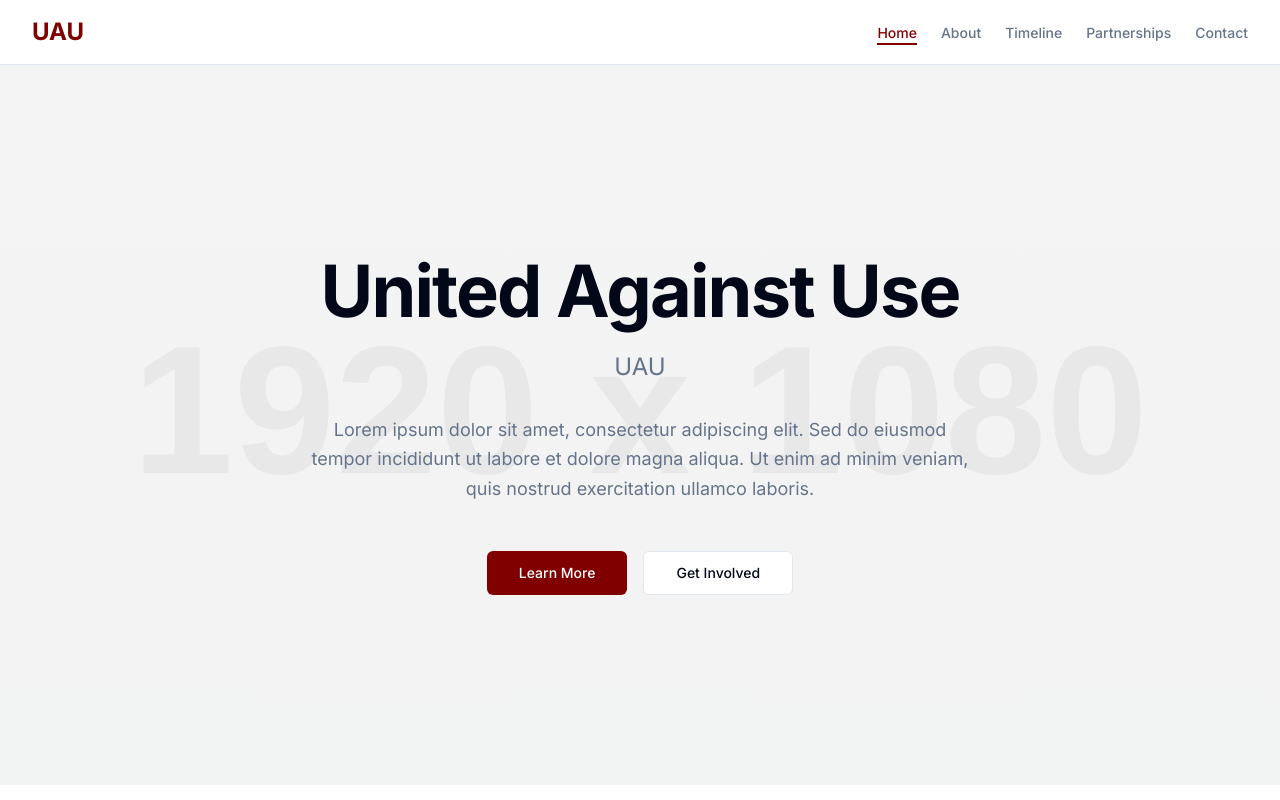
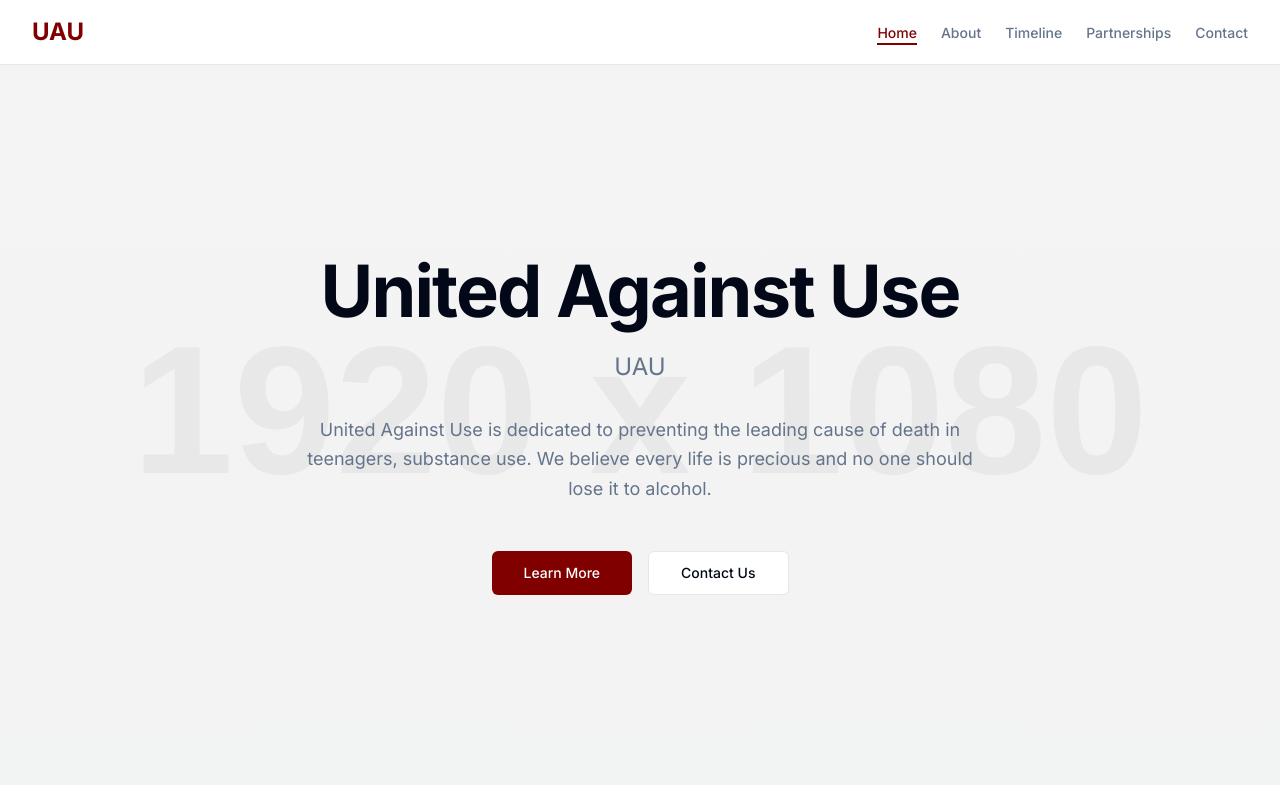
Before and after one commit to ronakexe/uau, a Next.js app: page / in a window 1280 px wide. Shown: the top 800 px of the page. Built offline with nearby package versions, Linux system fonts and the light colour scheme.

Commit message:
Update homepage content to emphasize the mission of United Against Use and change button label from 'Get Involved' to 'Contact Us'.

```diff
--- a/app/page.tsx
+++ b/app/page.tsx
@@ -37,9 +37,8 @@ export default function Home() {
             transition={{ delay: 0.6, duration: 0.6 }}
             className="mx-auto mb-12 max-w-2xl text-lg leading-relaxed text-muted-foreground"
           >
-            Lorem ipsum dolor sit amet, consectetur adipiscing elit. Sed do
-            eiusmod tempor incididunt ut labore et dolore magna aliqua. Ut enim
-            ad minim veniam, quis nostrud exercitation ullamco laboris.
+            United Against Use is dedicated to preventing the leading cause of death in teenagers, substance use.
+            We believe every life is precious and no one should lose it to alcohol.
           </motion.p>
           <motion.div
             initial={{ opacity: 0, y: 20 }}
@@ -51,7 +50,7 @@ export default function Home() {
               Learn More
             </Button>
             <Button size="lg" variant="outline" className="hover:scale-105 transition-transform">
-              Get Involved
+              Contact Us
             </Button>
           </motion.div>
         </motion.div>
```
